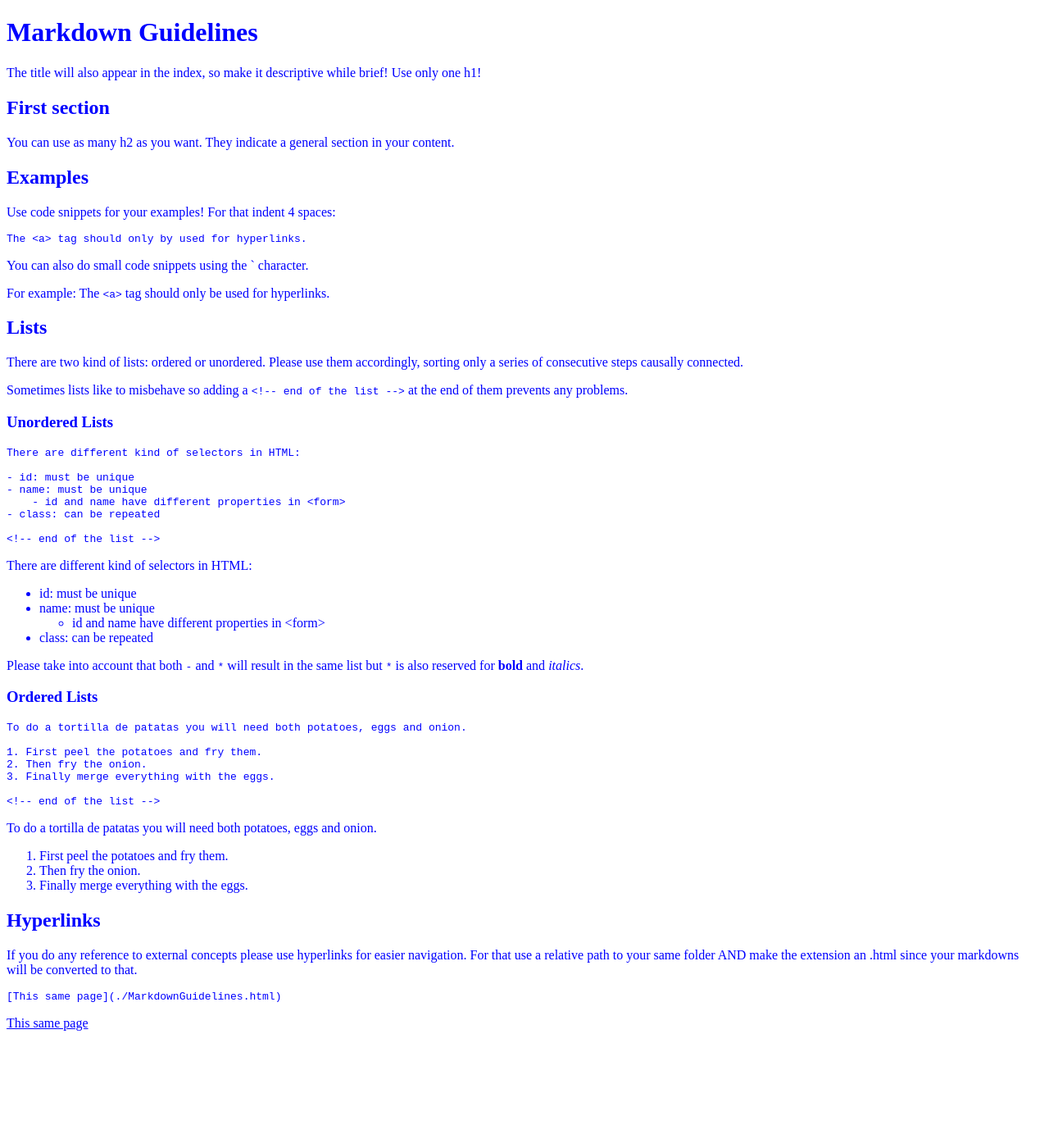
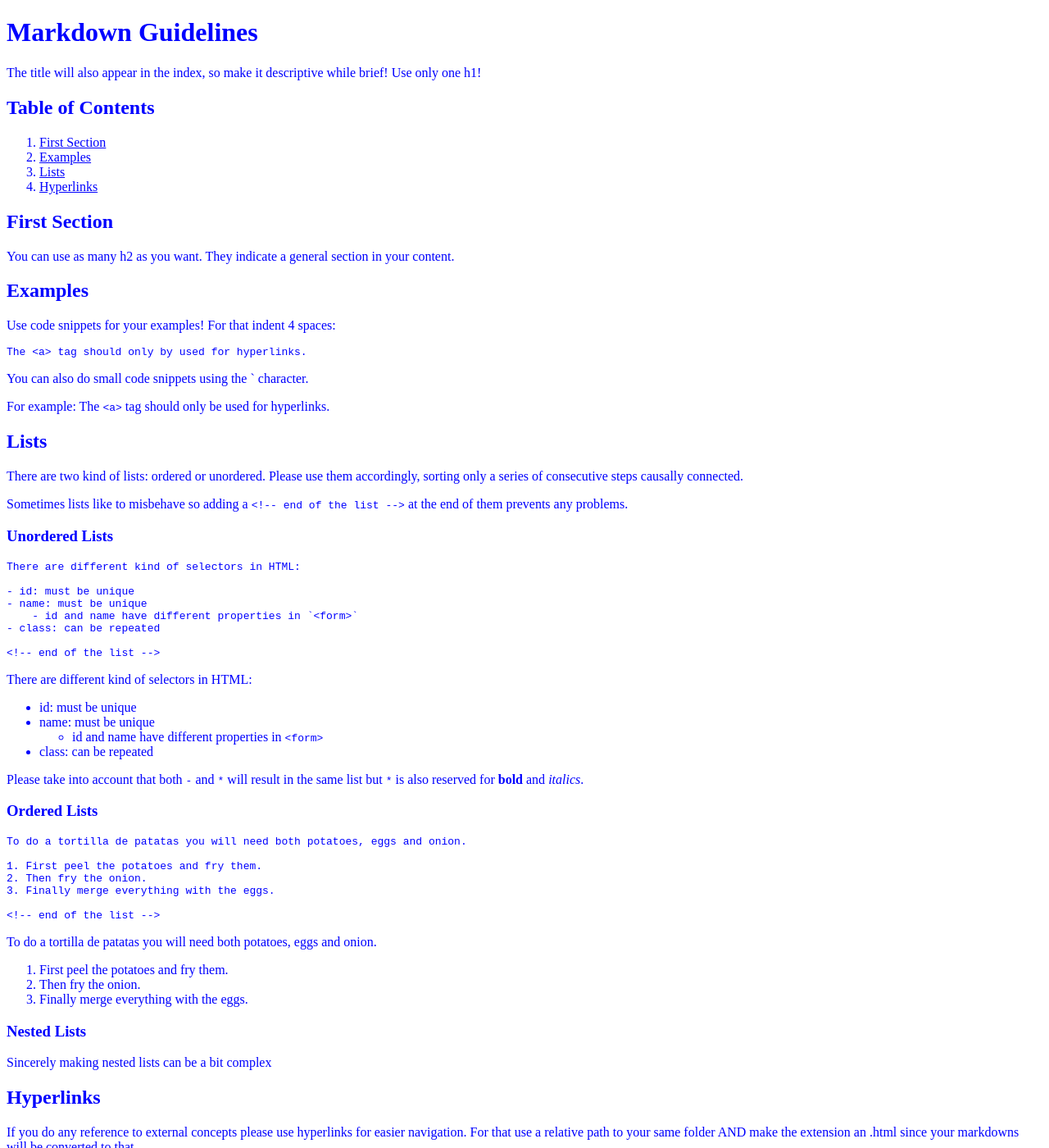
Before and after one commit to BCNGEEKS/Geekateca, a Jekyll site: the page built from MarkdownGuidelines.md, in a window 1280 px wide and 1400 px high. Shown: the whole window at 82% size. Built offline with Jekyll 4.4.1, drawn with Linux system fonts in a browser that asks for light colours; our own code applies the rules of GitHub Pages for plain Markdown files.

Commit message:
Update MarkdownGuidelines.md

```diff
--- a/MarkdownGuidelines.md
+++ b/MarkdownGuidelines.md
@@ -2,7 +2,13 @@
 
 The title will also appear in the index, so make it descriptive while brief! Use only one h1!
 
-## First section
+## Table of Contents
+1. [First Section](#first-section)
+2. [Examples](#examples)
+3. [Lists](#lists)
+4. [Hyperlinks](#hyperlinks)
+
+## First Section
 
 You can use as many h2 as you want. They indicate a general section in your content.
 
@@ -28,7 +34,7 @@ Sometimes lists like to misbehave so adding a `<!-- end of the list -->` at the
 
     - id: must be unique
     - name: must be unique
-        - id and name have different properties in <form>
+        - id and name have different properties in `<form>`
     - class: can be repeated
 
     <!-- end of the list -->
@@ -37,7 +43,7 @@ There are different kind of selectors in HTML:
 
 - id: must be unique
 - name: must be unique
-    - id and name have different properties in <form>
+    - id and name have different properties in `<form>`
 - class: can be repeated
 
 <!-- end of the list -->
@@ -62,6 +68,10 @@ To do a tortilla de patatas you will need both potatoes, eggs and onion.
 
 <!-- end of the list -->
 
+### Nested Lists
+
+Sincerely making nested lists can be a bit complex
+
 ## Hyperlinks
 
 If you do any reference to external concepts please use hyperlinks for easier navigation. For that use a relative path to your same folder AND make the extension an .html since your markdowns will be converted to that.
```
